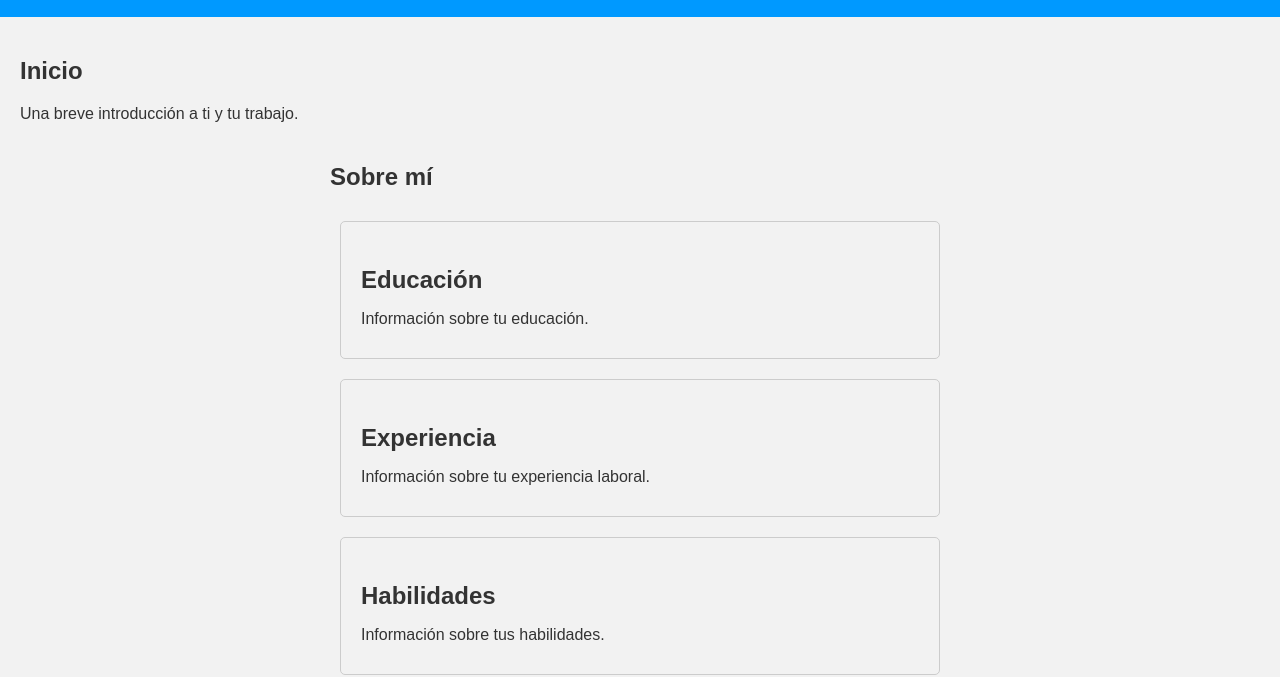
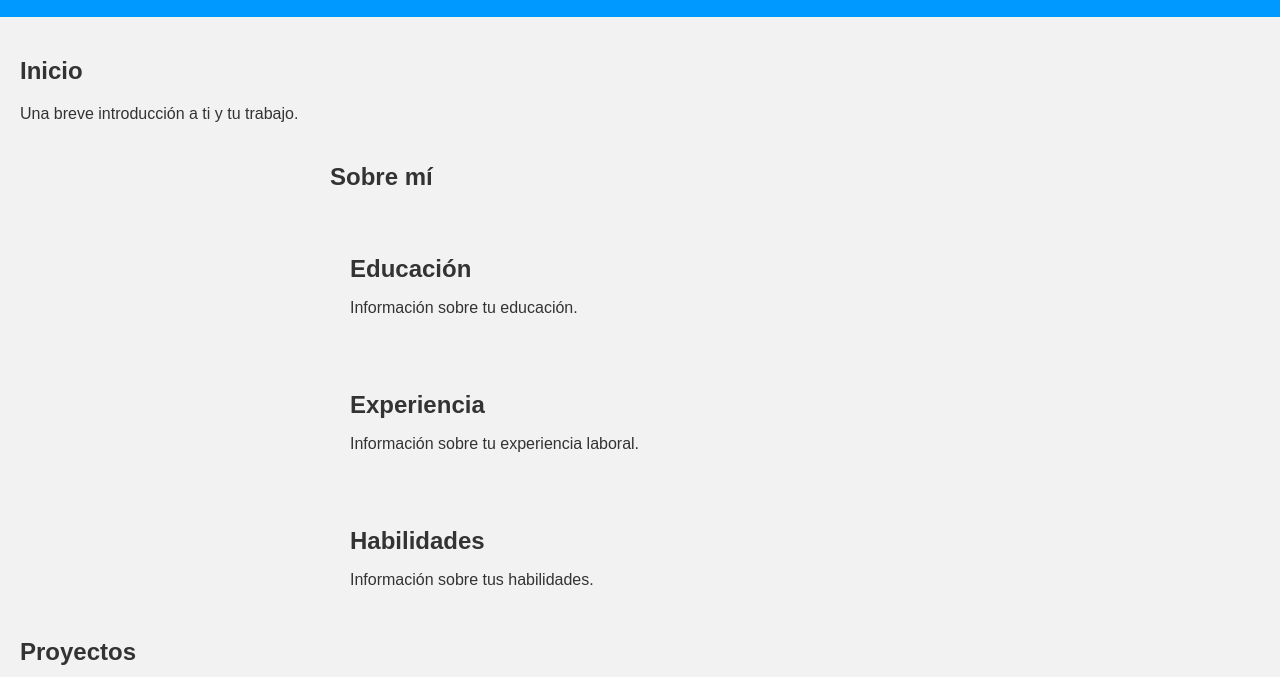
Before and after one commit to HidalgoFabrizio7/Portafolio, a plain HTML site: page index.html in a window 1280 px wide. Shown: the part 141-818 px from the top of the page. Drawn offline with Linux system fonts and the light colour scheme.

Commit message:
Update style.css

```diff
--- a/style.css
+++ b/style.css
@@ -43,16 +43,12 @@ section {
 #sobre-mi {
   display: grid;
   grid-template-columns: 1fr;
-  align-items: center;
   width: 50%;
   margin: 0 auto;
 }
 
 .bloque {
-  margin: 10px;
   padding: 20px;
-  border: 1px solid #ccc;
-  border-radius: 5px;
   text-align: justify;
 }
 
```
